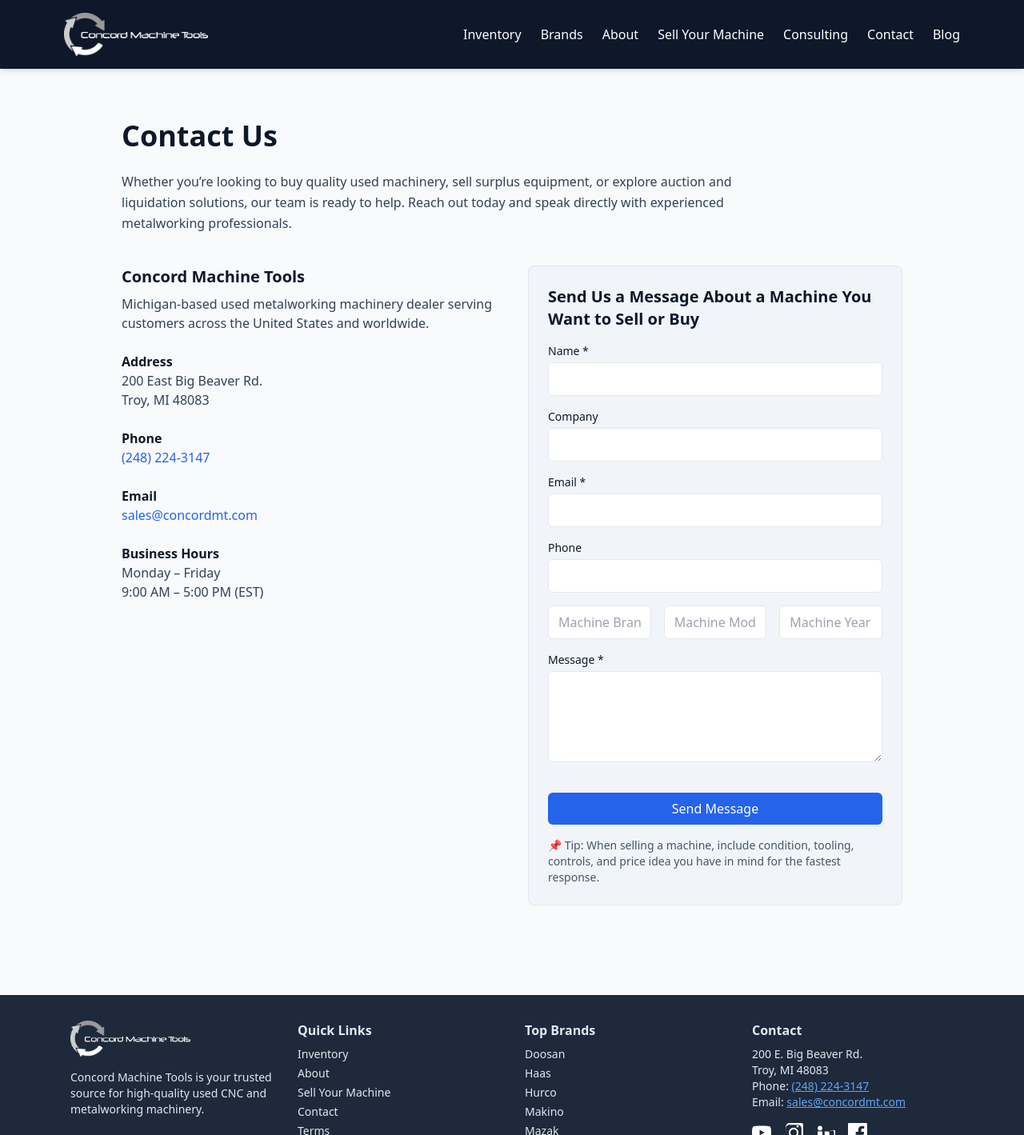
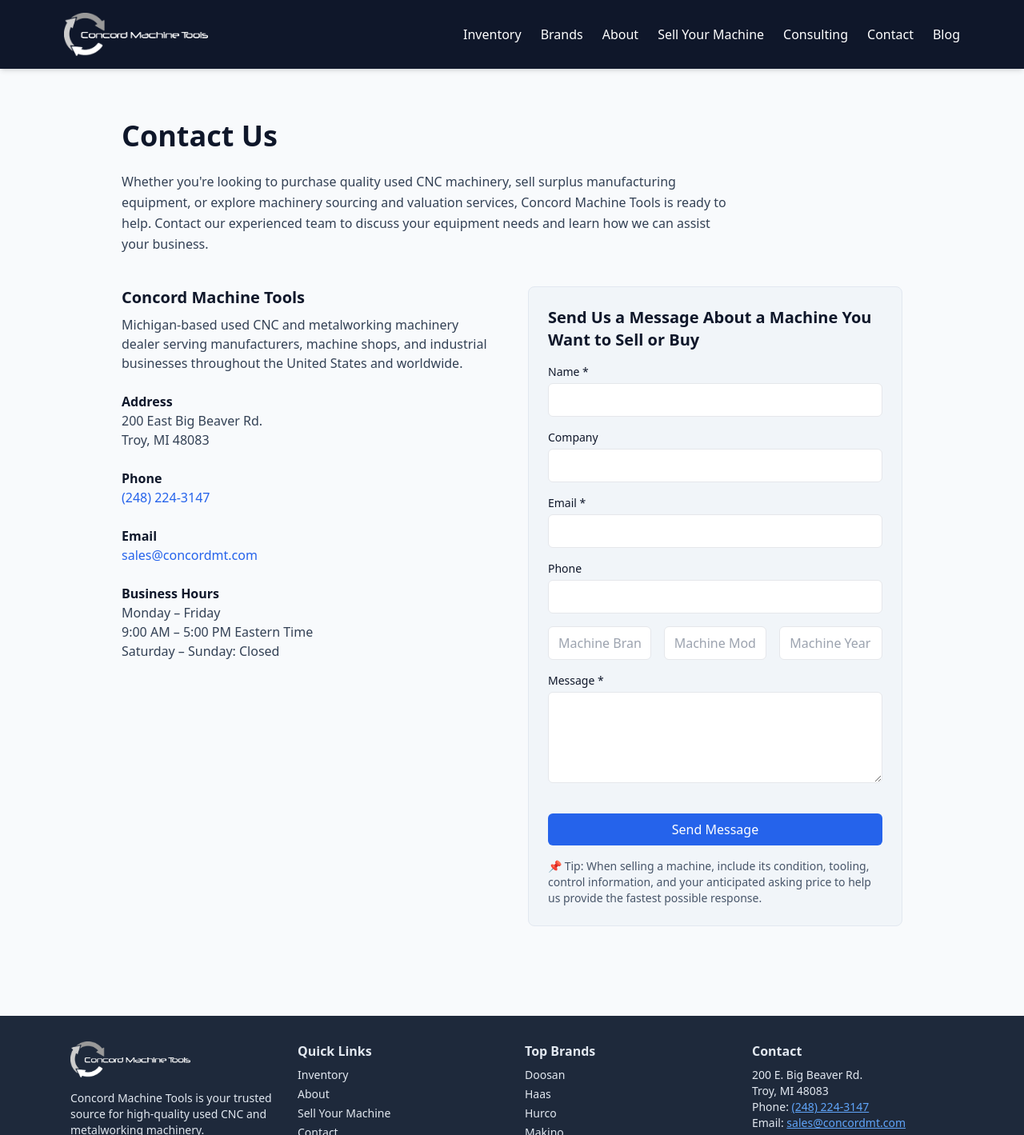
Before and after one commit to shopthetop247-web/concord-machine-tools, a Next.js app: page /contact in a window 1280 px wide. Shown: the top 1419 px of the page at 80% size. Built offline with nearby package versions, Linux system fonts and the light colour scheme.

Commit message:
Update page.tsx

```diff
--- a/app/contact/page.tsx
+++ b/app/contact/page.tsx
@@ -3,41 +3,49 @@ import { Metadata } from 'next';
 import ContactForm from '@/components/ContactForm';
 
 export const metadata: Metadata = {
-  title: 'Contact Us | Concord Machine Tools',
+  title: 'Contact Concord Machine Tools | Used CNC Machinery',
   description:
-    'Contact Concord Machine Tools for questions about used CNC machines, equipment sales, or machinery sourcing.',
+    'Contact Concord Machine Tools to buy or sell used CNC machines, machining centers, lathes, and industrial equipment. Call or email our Michigan-based machinery team.',
+  alternates: {
+    canonical: 'https://www.concordmt.com/contact',
+  },
   openGraph: {
-    title: 'Contact Concord Machine Tools',
+    title: 'Contact Concord Machine Tools | Used CNC Machinery',
     description:
-      'Get in touch with Concord Machine Tools for used CNC machines, surplus equipment, and metalworking solutions.',
+      'Get in touch with Concord Machine Tools for used CNC machines, surplus industrial equipment, machinery purchasing, and equipment sourcing.',
+    url: 'https://www.concordmt.com/contact',
+    siteName: 'Concord Machine Tools',
     type: 'website',
   },
 };
 
 export default function ContactPage() {
+  const structuredData = {
+    '@context': 'https://schema.org',
+    '@type': 'ContactPage',
+    '@id': 'https://www.concordmt.com/contact#webpage',
+    url: 'https://www.concordmt.com/contact',
+    name: 'Contact Concord Machine Tools',
+    description:
+      'Contact Concord Machine Tools for used CNC machinery, industrial equipment sales, machinery purchasing, and equipment sourcing.',
+    isPartOf: {
+      '@id': 'https://www.concordmt.com/#website',
+    },
+    about: {
+      '@id': 'https://www.concordmt.com/#organization',
+    },
+    mainEntity: {
+      '@id': 'https://www.concordmt.com/#organization',
+    },
+  };
+
   return (
     <>
-      {/* Structured Data */}
+      {/* Contact Page Structured Data */}
       <script
         type="application/ld+json"
         dangerouslySetInnerHTML={{
-          __html: JSON.stringify({
-            '@context': 'https://schema.org',
-            '@type': 'ContactPage',
-            mainEntity: {
-              '@type': 'Organization',
-              name: 'Concord Machine Tools',
-              url: 'https://www.concordmt.com',
-              contactPoint: {
-                '@type': 'ContactPoint',
-                contactType: 'sales',
-                telephone: '+1-248-224-3147',
-                email: 'sales@concordmt.com',
-                areaServed: ['US', 'Worldwide'],
-                availableLanguage: 'English',
-              },
-            },
-          }),
+          __html: JSON.stringify(structuredData).replace(/</g, '\\u003c'),
         }}
       />
 
@@ -47,10 +55,11 @@ export default function ContactPage() {
         </h1>
 
         <p className="text-slate-700 max-w-3xl mb-10 leading-relaxed">
-          Whether you’re looking to buy quality used machinery, sell surplus
-          equipment, or explore auction and liquidation solutions, our team is
-          ready to help. Reach out today and speak directly with experienced
-          metalworking professionals.
+         Whether you're looking to purchase quality used CNC machinery, sell
+          surplus manufacturing equipment, or explore machinery sourcing and
+          valuation services, Concord Machine Tools is ready to help. Contact
+          our experienced team to discuss your equipment needs and learn how
+          we can assist your business.
         </p>
 
         <div className="grid md:grid-cols-2 gap-10">
@@ -61,8 +70,9 @@ export default function ContactPage() {
                 Concord Machine Tools
               </h2>
               <p className="text-slate-700">
-                Michigan-based used metalworking machinery dealer serving
-                customers across the United States and worldwide.
+                Michigan-based used CNC and metalworking machinery dealer
+                serving manufacturers, machine shops, and industrial businesses
+                throughout the United States and worldwide.
               </p>
             </div>
 
@@ -101,8 +111,11 @@ export default function ContactPage() {
             <div>
               <h3 className="font-semibold">Business Hours</h3>
               <p className="text-slate-700">
-                Monday – Friday<br />
-                9:00 AM – 5:00 PM (EST)
+                Monday – Friday
+                <br />
+                9:00 AM – 5:00 PM Eastern Time
+                <br />
+                Saturday – Sunday: Closed
               </p>
             </div>
           </div>
@@ -116,8 +129,9 @@ export default function ContactPage() {
             <ContactForm />
 
             <p className="text-sm text-slate-600 mt-4">
-              📌 Tip: When selling a machine, include condition, tooling,
-              controls, and price idea you have in mind for the fastest response.
+              📌 Tip: When selling a machine, include its condition, tooling,
+              control information, and your anticipated asking price to help
+              us provide the fastest possible response.
             </p>
           </div>
         </div>
```
